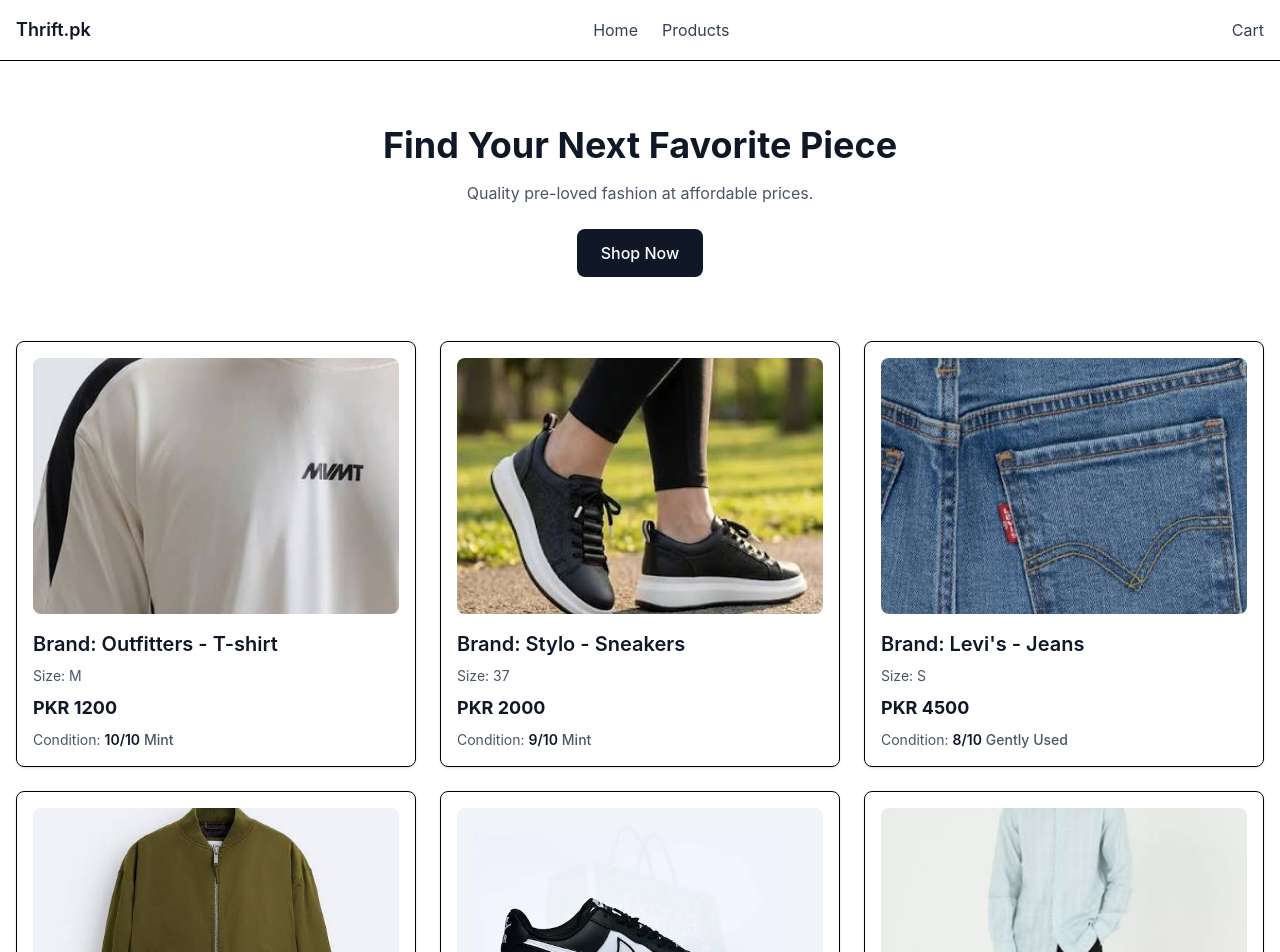
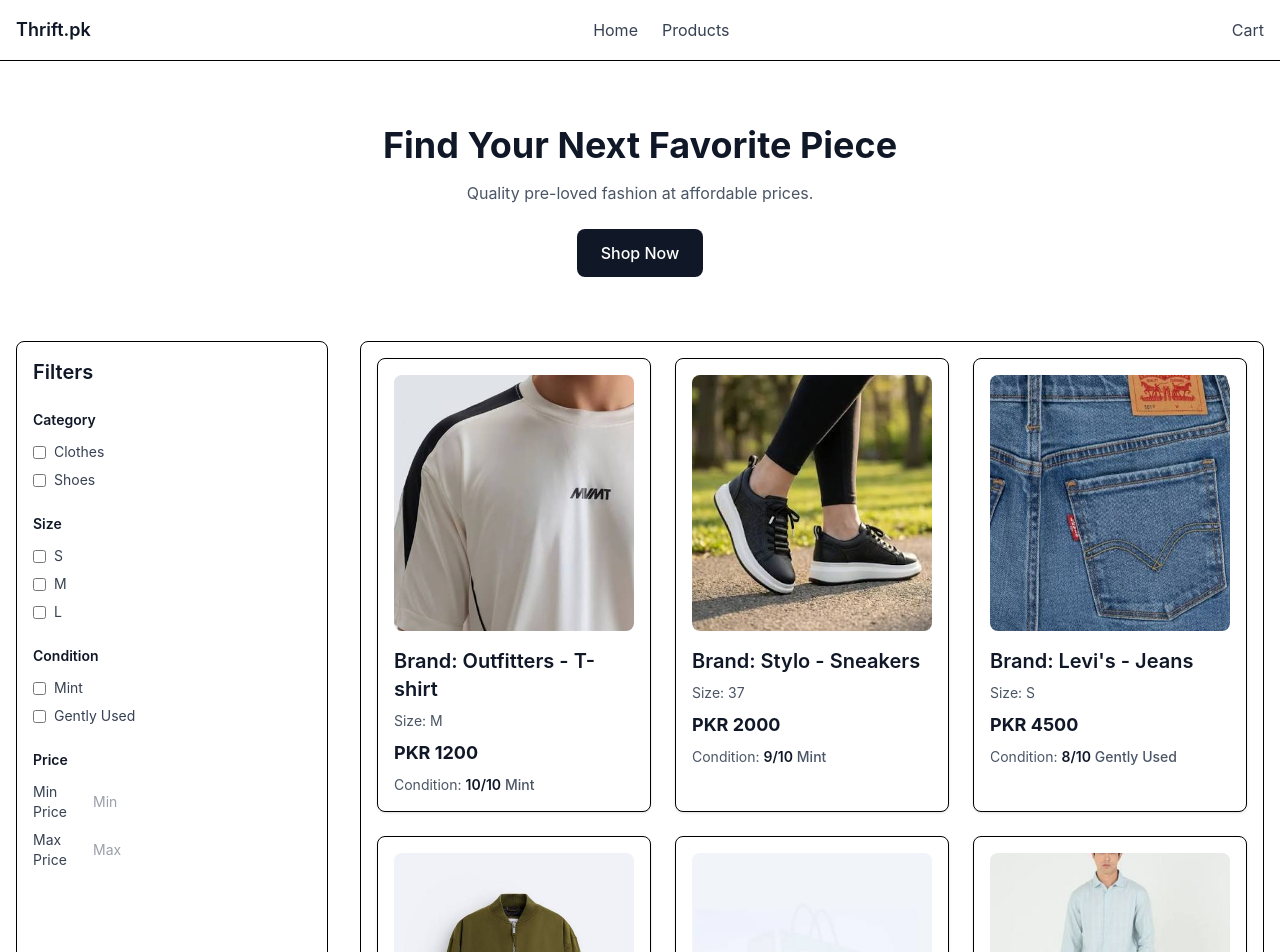
Before and after one commit to FatimaGhafoor/thrift-pk, a React (Vite) app: page / in a window 1280 px wide. Shown: the top 952 px of the page. Built offline with nearby package versions, Linux system fonts and the light colour scheme.

Commit message:
Build filter sidebar UI

```diff
--- a/src/App.jsx
+++ b/src/App.jsx
@@ -1,13 +1,17 @@
 import { Navbar } from "./components/Navbar";
 import { Hero } from "./components/Hero";
 import { ProductGrid } from "./components/ProductGrid";
+import { FilterSidebar } from "./components/FilterSidebar";
 
 const App = () => {
   return (
     <>
       <Navbar />
       <Hero />
-      <ProductGrid />
+      <div className="max-w-7xl mx-auto px-4 flex gap-8">
+        <FilterSidebar />
+        <ProductGrid />
+      </div>
     </>
   );
 };
--- /dev/null
+++ b/src/components/FilterSidebar.jsx
@@ -0,0 +1,72 @@
+export const FilterSidebar = () => {
+  return (
+    <aside className="w-1/4 bg-white border rounded-lg p-4">
+      <h2 className="text-xl font-semibold text-gray-900 mb-6">Filters</h2>
+
+      <div className="mb-6">
+        <h3 className="text-sm font-semibold text-gray-900 mb-3">Category</h3>
+
+        <div className="space-y-2">
+          <label className="flex items-center gap-2 text-sm text-gray-700">
+            <input type="checkbox" value="clothes" />
+            Clothes
+          </label>
+          <label className="flex items-center gap-2 text-sm text-gray-700">
+            <input type="checkbox" value="shoes" />
+            Shoes
+          </label>
+        </div>
+      </div>
+
+      <div className="mb-6">
+        <h3 className="text-sm font-semibold text-gray-900 mb-3">Size</h3>
+
+        <div className="space-y-2">
+          <label className="flex items-center gap-2 text-sm text-gray-700">
+            <input type="checkbox" value="S" />S
+          </label>
+
+          <label className="flex items-center gap-2 text-sm text-gray-700">
+            <input type="checkbox" value="M" />M
+          </label>
+
+          <label className="flex items-center gap-2 text-sm text-gray-700">
+            <input type="checkbox" value="L" />L
+          </label>
+        </div>
+      </div>
+
+      <div className="mb-6">
+        <h3 className="text-sm font-semibold text-gray-900 mb-3">Condition</h3>
+
+        <div className="space-y-2">
+          <label className="flex items-center gap-2 text-sm text-gray-700">
+            <input type="checkbox" value="Mint" />
+            Mint
+          </label>
+
+          <label className="flex items-center gap-2 text-sm text-gray-700">
+            <input type="checkbox" value="Gently Used" />
+            Gently Used
+          </label>
+        </div>
+      </div>
+
+      <div>
+        <h3 className="text-sm font-semibold text-gray-900 mb-3">Price</h3>
+
+        <div className="space-y-2">
+          <label className="flex items-center gap-2 text-sm text-gray-700">
+            Min Price
+            <input type="number" placeholder="Min" />
+          </label>
+
+          <label className="flex items-center gap-2 text-sm text-gray-700">
+            Max Price
+            <input type="number" placeholder="Max" />
+          </label>
+        </div>
+      </div>
+    </aside>
+  );
+};
--- a/src/components/ProductGrid.jsx
+++ b/src/components/ProductGrid.jsx
@@ -2,7 +2,7 @@
 import productData from "../data/products.json";
 export const ProductGrid = () => {
   return (
-    <div className="max-w-7xl mx-auto px-4">
+    <div className="flex-1 bg-white border rounded-lg p-4">
       <div className="grid grid-cols-1 sm:grid-cols-2 lg:grid-cols-3 gap-6">
         {productData.map((product) => {
           return <ProductCard key={product.id} product={product} />;
```
